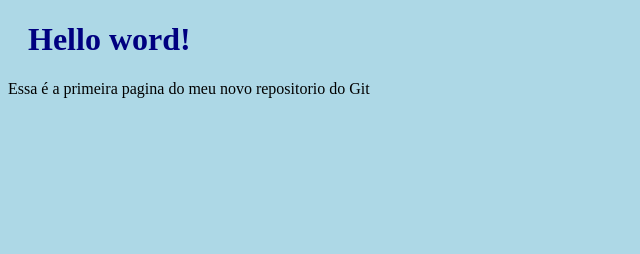
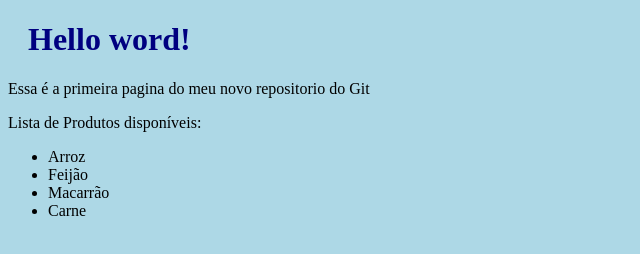
Before and after one commit to Hayssa0/portal_vendas, a plain HTML site: page index.html in a window 1280 px wide. Shown: the whole page, without its empty margins (0-640 px from the left). Drawn offline with Linux system fonts and the light colour scheme.

Commit message:
feat: enviando listas para infex.html - Ref #4

```diff
--- a/index.html
+++ b/index.html
@@ -7,5 +7,12 @@
 <body>
     <h1>Hello word!</h1>
     <p>Essa é a primeira pagina do meu novo repositorio do Git</p>
+    <p>Lista de Produtos disponíveis:</p>
+    <ul>
+        <li>Arroz</li>
+        <li>Feijão</li>
+        <li>Macarrão</li>
+        <li>Carne</li>
+    </ul>
 </body>
 </html>
```
Also changed, not shown: bluestyle.css (line endings or trailing spaces), 1 other file.
